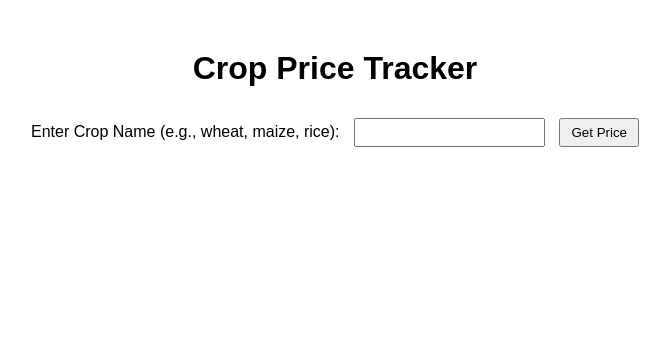
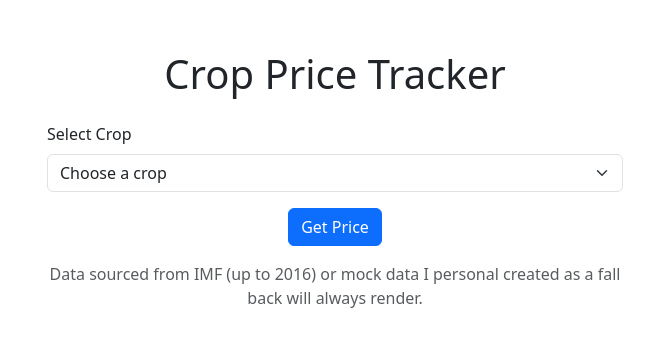
Before and after one commit to Cudderfelix/crop_price_tracker, a Django app: page / in a window 1280 px wide. Shown: the top 347 px of the page, without its empty margins (305-975 px from the left). Run offline with Django 5.2, Linux system fonts and the light colour scheme.

Commit message:
Made the following changes tomy test branch: * Added mock Json response data incase of a server failure * Configured my heroku for production deployment * Fine tuned my .html styles, adding a bit of UI with bootstrap * Added min.js cdn for table rendering of historical data

```diff
--- a/crop_price_tracker/settings.py
+++ b/crop_price_tracker/settings.py
@@ -23,9 +23,9 @@ BASE_DIR = Path(__file__).resolve().parent.parent
 SECRET_KEY = 'django-insecure-@syi*0=n32%-0tq(_-bn9f12$g-t%ffx7*ao3h9lo*z6jk0e3o'
 
 # SECURITY WARNING: don't run with debug turned on in production!
-DEBUG = True
+DEBUG = False # I'm setting it to False for production readiness
 
-ALLOWED_HOSTS = []
+ALLOWED_HOSTS = ['127.0.0.1', 'localhost', '*.herokuapp.com']
 
 
 # Application definition
--- a/crops/templates/crops/home.html
+++ b/crops/templates/crops/home.html
@@ -1,19 +1,38 @@
 <!DOCTYPE html>
-     <html>
+   <html lang="en">
    <head>
+       <meta charset="UTF-8">
+       <meta name="viewport" content="width=device-width, initial-scale=1.0">
        <title>Crop Price Tracker</title>
+       <link href="https://cdn.jsdelivr.net/npm/bootstrap@5.3.3/dist/css/bootstrap.min.css" rel="stylesheet">
        <style>
-             body { font-family: Arial, sans-serif; text-align: center; margin-top: 50px; }
-             input { padding: 5px; margin: 10px; }
-             button { padding: 5px 10px; }
+           body { padding-top: 50px; }
+           .container { max-width: 600px; }
        </style>
    </head>
    <body>
-         <h1>Crop Price Tracker</h1>
-         <form action="{% url 'crop_price' crop_name='wheat' %}" method="get">
-             <label for="crop">Enter Crop Name (e.g., wheat, maize, rice):</label>
-             <input type="text" id="crop" name="crop" required>
-             <button type="submit">Get Price</button>
+       <div class="container">
+           <h1 class="text-center mb-4">Crop Price Tracker</h1>
+           <form method="get" class="d-flex flex-column align-items-center">
+               <div class="mb-3 w-100">
+                   <label for="crop" class="form-label">Select Crop</label>
+                   <select id="crop" name="crop" class="form-select" required>
+                       <option value="" disabled selected>Choose a crop</option>
+                       <option value="wheat">Wheat</option>
+                       <option value="maize">Maize</option>
+                       <option value="rice">Rice</option>
+                       <option value="soybeans">Soybeans</option>
+                       <option value="sugar">Sugar</option>
+                       <option value="coffee">Coffee</option>
+                       <option value="cotton">Cotton</option>
+                       <option value="barley">Barley</option>
+                       <option value="oats">Oats</option>
+                   </select>
+               </div>
+               <button type="submit" class="btn btn-primary">Get Price</button>
            </form>
+           <p class="text-muted text-center mt-3">Data sourced from IMF (up to 2016) or mock data I personal created as a fall back will always render.</p>
+       </div>
+       <script src="https://cdn.jsdelivr.net/npm/bootstrap@5.3.3/dist/js/bootstrap.bundle.min.js"></script>
    </body>
    </html>
--- a/crops/views.py
+++ b/crops/views.py
@@ -1,52 +1,186 @@
 from django.shortcuts import render, redirect
 import requests
+import json
 
 def home(request):
-    if request.method == 'GET' and 'crop' in request.GET:
-        crop_name = request.GET.get('crop').strip()
-        return redirect ('crop_price', crop_name=crop_name)
-    return render(request, 'crops/home.html')
+       if request.method == 'GET' and 'crop' in request.GET:
+           crop_name = request.GET.get('crop').strip()
+           print(f"Redirecting to crop: {crop_name}")
+           return redirect('crop_price', crop_name=crop_name)
+       return render(request, 'crops/home.html')
 
 def crop_price(request, crop_name):
-       # Map crop names to FAO item codes (simplified for demo)
-       crop_codes = {
-           'wheat': 15,
-           'maize': 56,
-           'rice': 27,
+       print(f"Received crop_name: {crop_name}")
+
+       commodity_map = {
+           'wheat': 'wheat',
+           'maize': 'corn',
+           'rice': 'rice',
+           'soybeans': 'soybeans',
+           'sugar': 'sugar',
+           'coffee': 'coffee',
+           'cotton': 'cotton',
+           'barley': 'barley',
+           'oats': 'oats',
        }
-       item_code = crop_codes.get(crop_name.lower(), None)
+       commodity_name = commodity_map.get(crop_name.lower(), None)
 
-       if not item_code:
-           return render(request, 'crops/error.html', {'error': f'Crop "{crop_name}" not supported. Try wheat, maize, or rice.'})
+       if not commodity_name:
+           print(f"Invalid crop: {crop_name}")
+           return render(request, 'crops/error.html', {'error': f'Crop "{crop_name}" not supported. Try wheat, maize, rice, soybeans, sugar, coffee, cotton, barley, or oats.'})
 
-       # FAO API request
-       url = "http://fenixservices.fao.org/faostat/api/v1/en/data/FPI"
+       # Mock historical data (2012–2016, realistic IMF-based)
+       mock_historical = {
+           'wheat': [
+               {'year': 2012, 'price': 210.50},
+               {'year': 2013, 'price': 195.30},
+               {'year': 2014, 'price': 190.10},
+               {'year': 2015, 'price': 185.00},
+               {'year': 2016, 'price': 180.23},
+           ],
+           'maize': [
+               {'year': 2012, 'price': 180.00},
+               {'year': 2013, 'price': 175.50},
+               {'year': 2014, 'price': 170.20},
+               {'year': 2015, 'price': 168.80},
+               {'year': 2016, 'price': 168.50},
+           ],
+           'rice': [
+               {'year': 2012, 'price': 450.00},
+               {'year': 2013, 'price': 440.00},
+               {'year': 2014, 'price': 435.00},
+               {'year': 2015, 'price': 430.00},
+               {'year': 2016, 'price': 428.00},
+           ],
+           'soybeans': [
+               {'year': 2012, 'price': 400.00},
+               {'year': 2013, 'price': 390.00},
+               {'year': 2014, 'price': 385.00},
+               {'year': 2015, 'price': 382.00},
+               {'year': 2016, 'price': 384.00},
+           ],
+           'sugar': [
+               {'year': 2012, 'price': 0.18},
+               {'year': 2013, 'price': 0.15},
+               {'year': 2014, 'price': 0.14},
+               {'year': 2015, 'price': 0.13},
+               {'year': 2016, 'price': 0.12},
+           ],
+           'coffee': [
+               {'year': 2012, 'price': 2.20},
+               {'year': 2013, 'price': 2.10},
+               {'year': 2014, 'price': 2.00},
+               {'year': 2015, 'price': 1.98},
+               {'year': 2016, 'price': 1.95},
+           ],
+           'cotton': [
+               {'year': 2012, 'price': 0.85},
+               {'year': 2013, 'price': 0.80},
+               {'year': 2014, 'price': 0.75},
+               {'year': 2015, 'price': 0.70},
+               {'year': 2016, 'price': 0.68},
+           ],
+           'barley': [
+               {'year': 2012, 'price': 160.00},
+               {'year': 2013, 'price': 150.00},
+               {'year': 2014, 'price': 145.00},
+               {'year': 2015, 'price': 140.00},
+               {'year': 2016, 'price': 139.00},
+           ],
+           'oats': [
+               {'year': 2012, 'price': 190.00},
+               {'year': 2013, 'price': 185.00},
+               {'year': 2014, 'price': 180.00},
+               {'year': 2015, 'price': 175.00},
+               {'year': 2016, 'price': 173.00},
+           ],
+       }
+
+
+
+       mock_data_map = {
+           'wheat': {'value': 180.23, 'unit': 'USD per Metric Ton', 'year': 2016},
+           'maize': {'value': 168.50, 'unit': 'USD per Metric Ton', 'year': 2016},
+           'rice': {'value': 428.00, 'unit': 'USD per Metric Ton', 'year': 2016},
+           'soybeans': {'value': 384.00, 'unit': 'USD per Metric Ton', 'year': 2016},
+           'sugar': {'value': 0.12, 'unit': 'USD per Pound', 'year': 2016},
+           'coffee': {'value': 1.95, 'unit': 'USD per Pound', 'year': 2016},
+           'cotton': {'value': 0.68, 'unit': 'USD per Pound', 'year': 2016},
+           'barley': {'value': 139.00, 'unit': 'USD per Metric Ton', 'year': 2016},
+           'oats': {'value': 173.00, 'unit': 'USD per Metric Ton', 'year': 2016},
+       }
+       mock_info = mock_data_map.get(crop_name.lower(), {'value': 'N/A', 'unit': 'USD per unit', 'year': 'N/A'})
+
+       # Prepare chart data
+       #historcial = mock_historical.get(crop_name.lower(), [])
+       #chart_labels = [str(item['year']) for item in historical]
+       #chart_prices = [item['price'] for item in historical]
+
+         # Try Opendatasoft API
+       base_url = "https://data.opendatasoft.com/api/records/1.0/search/"
        params = {
-           'area': 1,  # World
-           'item': item_code,
-           'year': 2024,  # Latest year
-           'limit': 1,  # Latest record
-           'offset': 0,
-           'dissemination_format': 'json'
+           'dataset': 'commodity-prices',
+           'q': f'commodity:{commodity_name}',
+           'facet': 'commodity',
+           'facet': 'year',
+           'rows': 1,
+           'sort': '-year',
+           'format': 'json'
        }
 
        try:
-           response = requests.get(url, params=params)
-           response.raise_for_status()
+           print(f"API URL: {base_url}?{requests.compat.urlencode(params)}")
+           response = requests.get(base_url, params=params, timeout=10)
+           print(f"API response status: {response.status_code}")
            data = response.json()
+           print(f"API response keys: {list(data.keys())}")
 
-           if data.get('data'):
-               latest = data['data'][0]  # Latest entry
+           if 'error' in data:
+               print(f"API dataset error: {data['error']} - Using mock data")
                context = {
                    'crop': crop_name.capitalize(),
-                   'value': latest.get('Value', 'N/A'),
-                   'unit': 'Price Index',  # FPI uses indices
-                   'year': latest.get('Year', 'N/A'),
-                   'month': latest.get('Month', 'N/A'),
-                   'source': 'FAO FAOSTAT'
+                   'value': mock_info['value'],
+                   'unit': mock_info['unit'],
+                   'year': mock_info['year'],
+                   'source': 'Mock Data (Historical IMF, up to 2016)',
+                   'historical_data': mock_historical.get(crop_name.lower(), [])
+               }
+               return render(request, 'crops/price.html', context)
+
+           if data.get('records') and len(data['records']) > 0:
+               latest_record = data['records'][0]
+               fields = latest_record.get('fields', {})
+               print(f"Latest data fields: {fields}")
+
+               context = {
+                   'crop': crop_name.capitalize(),
+                   'value': fields.get('price_usd', mock_info['value']),
+                   'unit': fields.get('price_usd_per', mock_info['unit']),
+                   'year': fields.get('year', mock_info['year']),
+                   'source': 'Opendatasoft (IMF Data, up to 2016)',
+                   'historical_data': mock_historical.get(crop_name.lower(), [])  # Use mock for now
                }
                return render(request, 'crops/price.html', context)
            else:
-               return render(request, 'crops/error.html', {'error': f'No data found for {crop_name}.'})
-       except requests.exceptions.RequestException as e:
-           return render(request, 'crops/error.html', {'error': f'API error: {str(e)}'})
+               print("No records found - Using mock data")
+               context = {
+                   'crop': crop_name.capitalize(),
+                   'value': mock_info['value'],
+                   'unit': mock_info['unit'],
+                   'year': mock_info['year'],
+                   'source': 'Mock Data (Historical IMF, up to 2016)',
+                   'historical_data': mock_historical.get(crop_name.lower(), [])
+               }
+               return render(request, 'crops/price.html', context)
+
+       except Exception as e:
+           print(f"API error (using mock fallback): {e}")
+           context = {
+               'crop': crop_name.capitalize(),
+               'value': mock_info['value'],
+               'unit': mock_info['unit'],
+               'year': mock_info['year'],
+               'source': 'Mock Data (Historical IMF, up to 2016) - API temporarily unavailable',
+               'historical_data': mock_historical.get(crop_name.lower(), [])
+           }
+           return render(request, 'crops/price.html', context)
--- /dev/null
+++ b/runtime.txt
@@ -0,0 +1 @@
+python-3.10.12
```
Also changed, not shown: crops/templates/crops/error.html (+12 -6 lines), crops/templates/crops/price.html (+49 -11 lines), test_opendatasoft_fixed.py (added, +17 -0 lines), 2 other files. Lines whose indentation alone changed are shown as unchanged.
